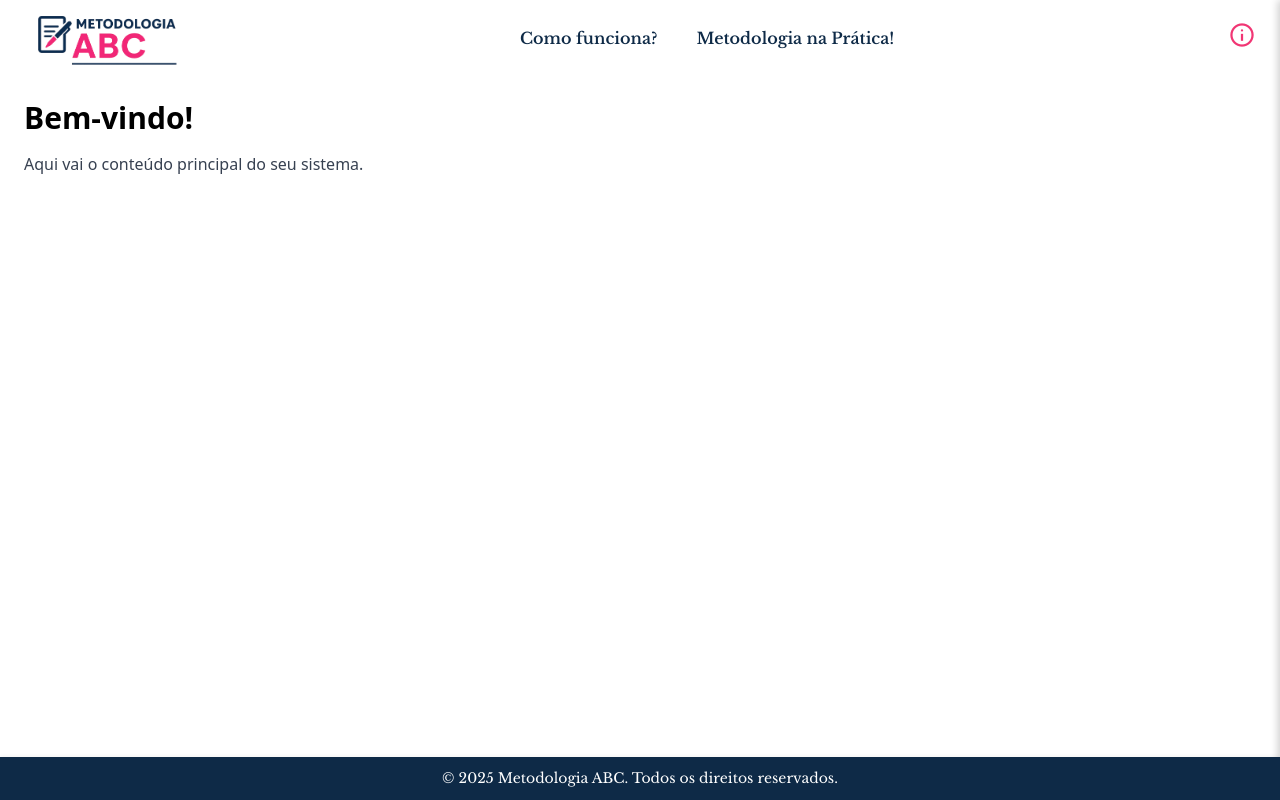
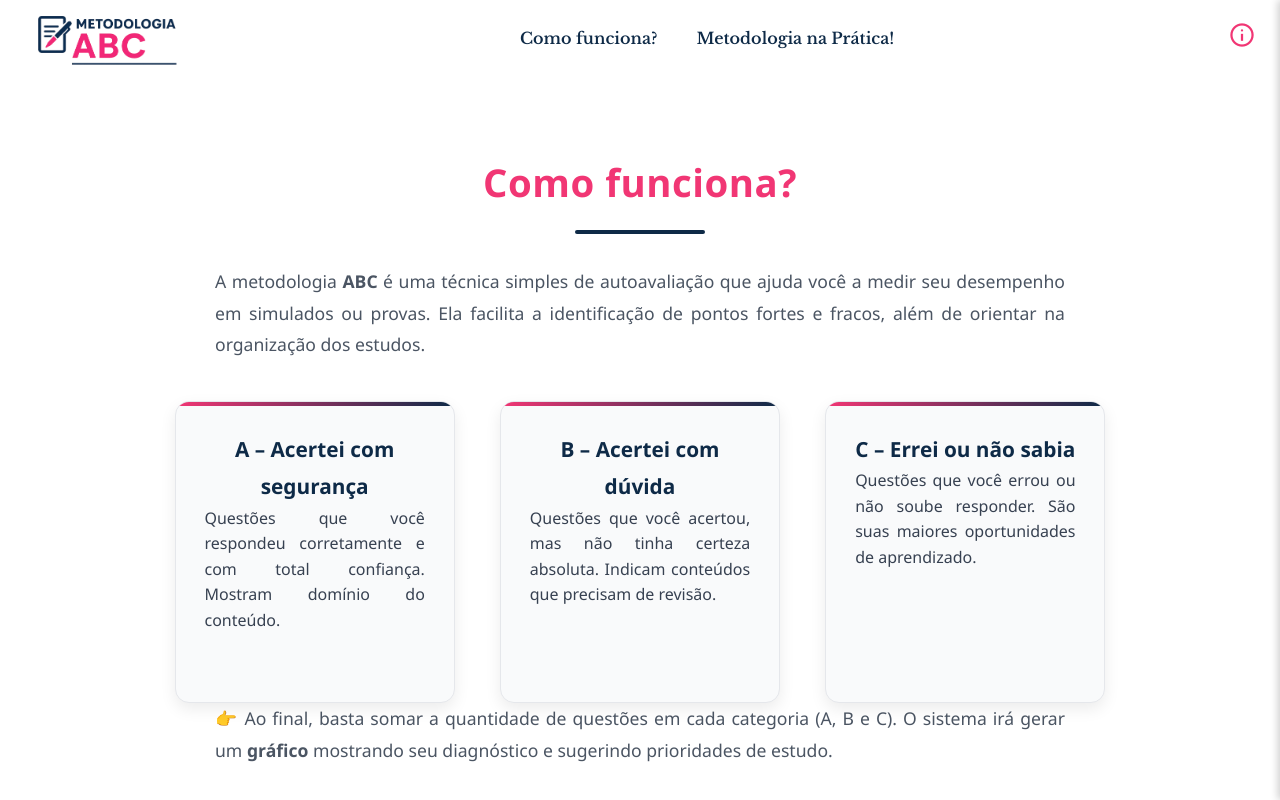
Before and after one commit to Lehguanaes/Metodologia-ABC, a React (Vite) app: page / in a window 1280 px wide. Shown: the top 800 px of the page. Built offline with nearby package versions, Linux system fonts and the light colour scheme.

Commit message:
Subindo Rota Inicial

```diff
--- a/src/App.jsx
+++ b/src/App.jsx
@@ -4,8 +4,6 @@ import Footer from "./components/footer/Footer.jsx";
 import ComoFunciona from "./pages/comoFunciona/ComoFunciona.jsx";
 import Metodologia from "./pages/metodologia/Metodologia.jsx";
 import SobreNos from "./pages/sobreNos/SobreNos.jsx";
-
-
 
 function App() {
   return (
@@ -14,24 +12,12 @@ function App() {
         <Navbar />
         <main className="main-content">
           <Routes>
-            <Route
-              path="/"
-              element={
-                <>
-                  <h1 className="text-3xl font-bold text-600">Bem-vindo!</h1>
-                  <p className="mt-4 text-gray-700">
-                    Aqui vai o conteúdo principal do seu sistema.
-                  </p>
-                </>
-              }
-            />
-
+            {/* Página inicial abre diretamente "Como Funciona" */}
+            <Route path="/" element={<ComoFunciona />} />
 
             <Route path="/ComoFunciona" element={<ComoFunciona />} />
-                        <Route path="/Metodologia" element={<Metodologia />} />
-                            <Route path="/SobreNos" element={<SobreNos/>} />
-
-
+            <Route path="/Metodologia" element={<Metodologia />} />
+            <Route path="/SobreNos" element={<SobreNos />} />
           </Routes>
         </main>
         <Footer />
```
